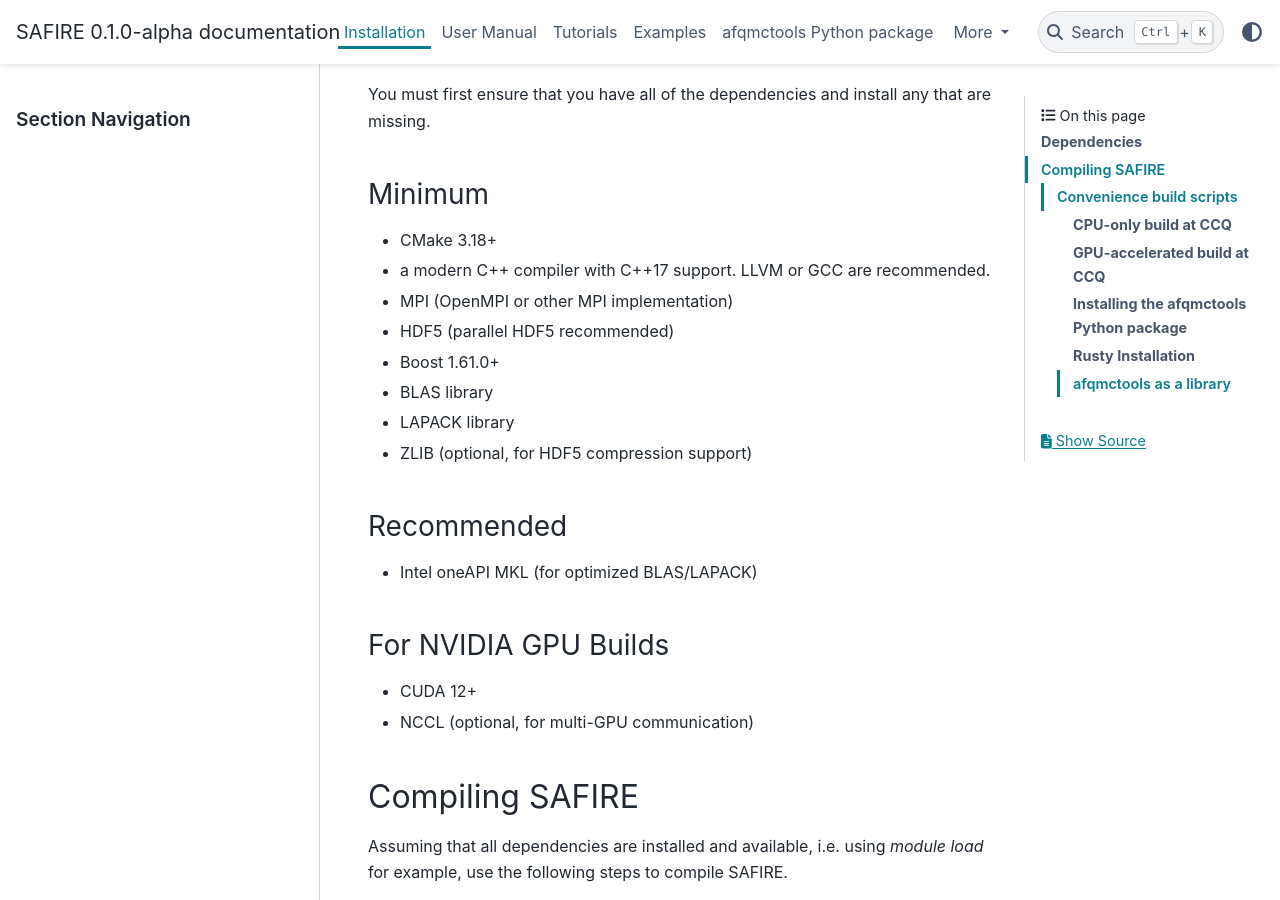
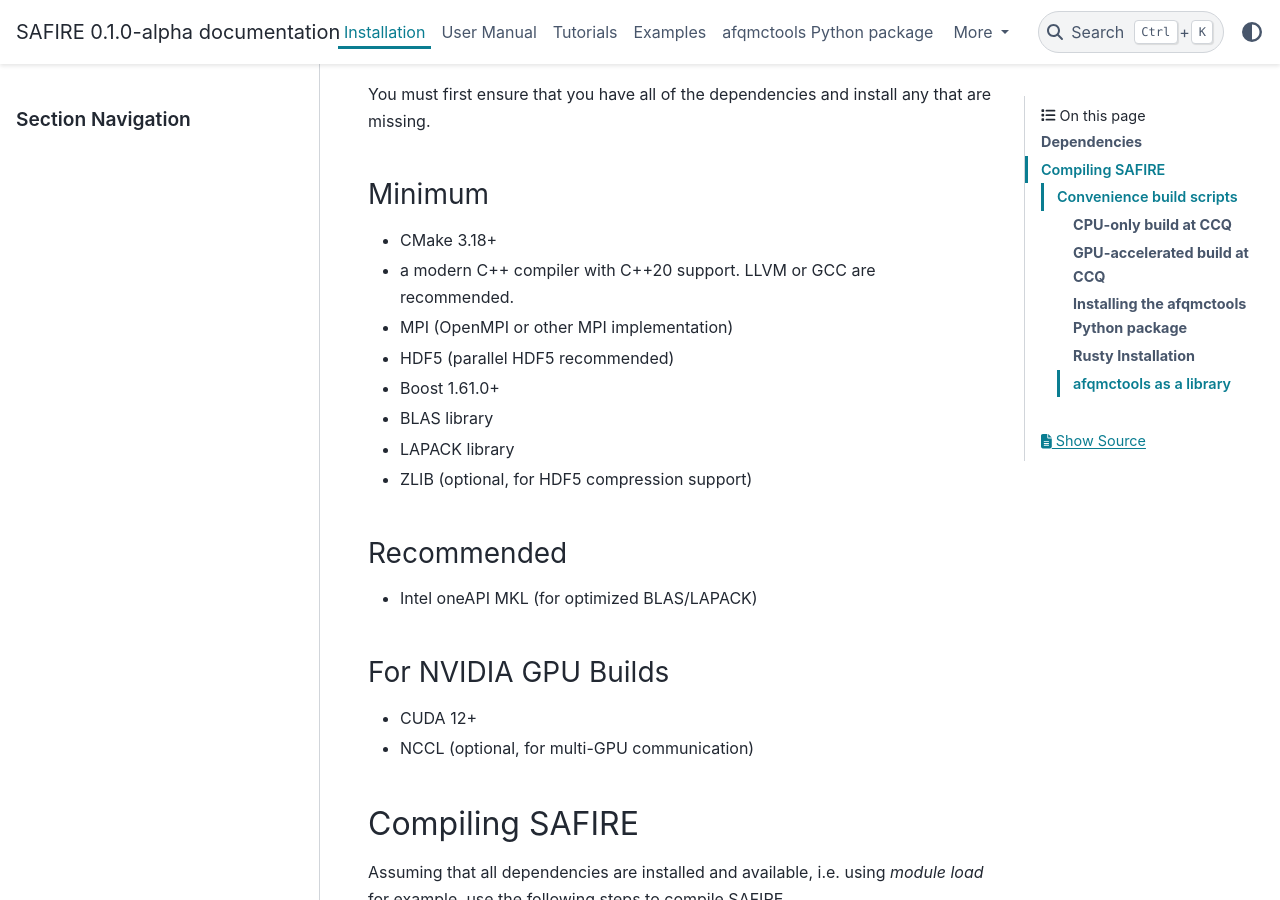
Before and after one commit to bkesk/SAFIRE, a Sphinx documentation site: the page built from docs/installation.rst, in a window 1280 px wide and 900 px high, scrolled down 305 px. Built offline with Sphinx 7.4.7 and the PyData theme 0.15.4, drawn with Linux system fonts in a browser that asks for light colours.

Commit message:
remove outdated references to cpp standard

```diff
--- a/docs/installation.rst
+++ b/docs/installation.rst
@@ -17,7 +17,7 @@
 ~~~~~~~
 
 - CMake 3.18+
-- a modern C++ compiler with C++17 support. LLVM or GCC are recommended.
+- a modern C++ compiler with C++20 support. LLVM or GCC are recommended.
 - MPI (OpenMPI or other MPI implementation)
 - HDF5 (parallel HDF5 recommended)
 - Boost 1.61.0+
```
Also changed, not shown: README.md (+1 -1 lines), 2 other files.
